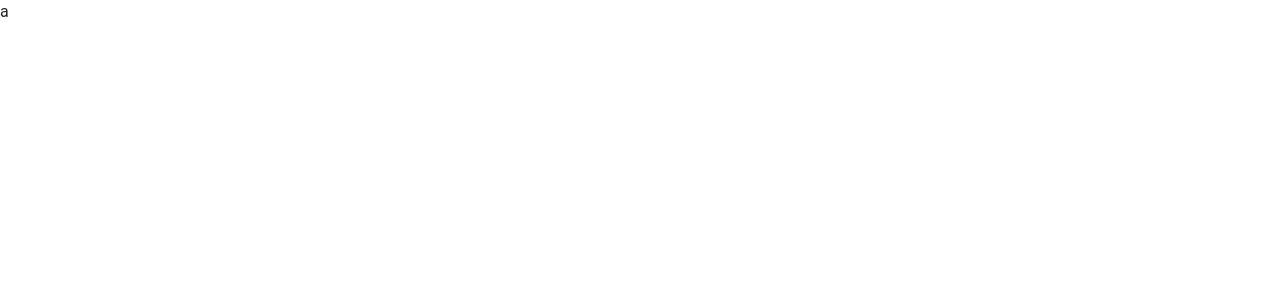
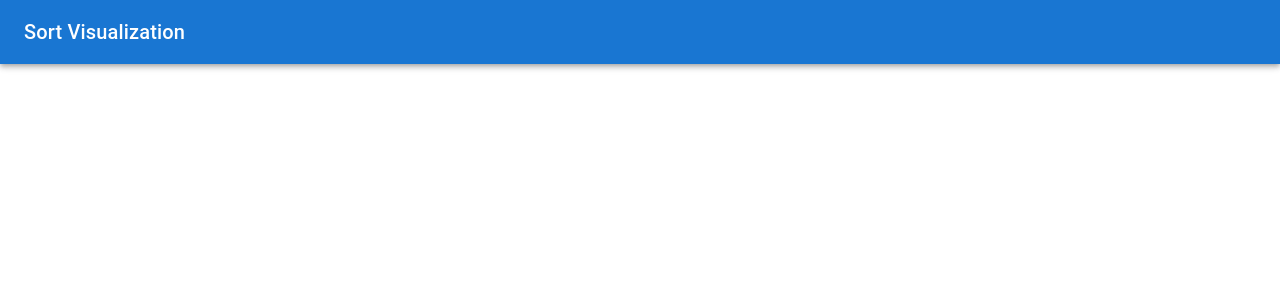
Before and after one commit to yu2799/sort-visualization, a Next.js app: page / in a window 1280 px wide. Shown: the top 300 px of the page. Built offline with nearby package versions, Linux system fonts and the light colour scheme.

Commit message:
add header

```diff
--- /dev/null
+++ b/src/components/Header.tsx
@@ -0,0 +1,13 @@
+import { AppBar, Toolbar, Typography } from "@mui/material";
+
+export const Header = (): JSX.Element => {
+  return (
+    <AppBar position="static">
+      <Toolbar>
+        <Typography variant="h6" component="div">
+          Sort Visualization
+        </Typography>
+      </Toolbar>
+    </AppBar>
+  );
+};
--- a/src/pages/index.tsx
+++ b/src/pages/index.tsx
@@ -1,8 +1,13 @@
 import type { NextPage } from "next";
 import { Box } from "@mui/material";
+import { Header } from "../components/Header";
 
 const Home: NextPage = () => {
-  return <Box>a</Box>;
+  return (
+    <Box>
+      <Header />
+    </Box>
+  );
 };
 
 export default Home;
```
